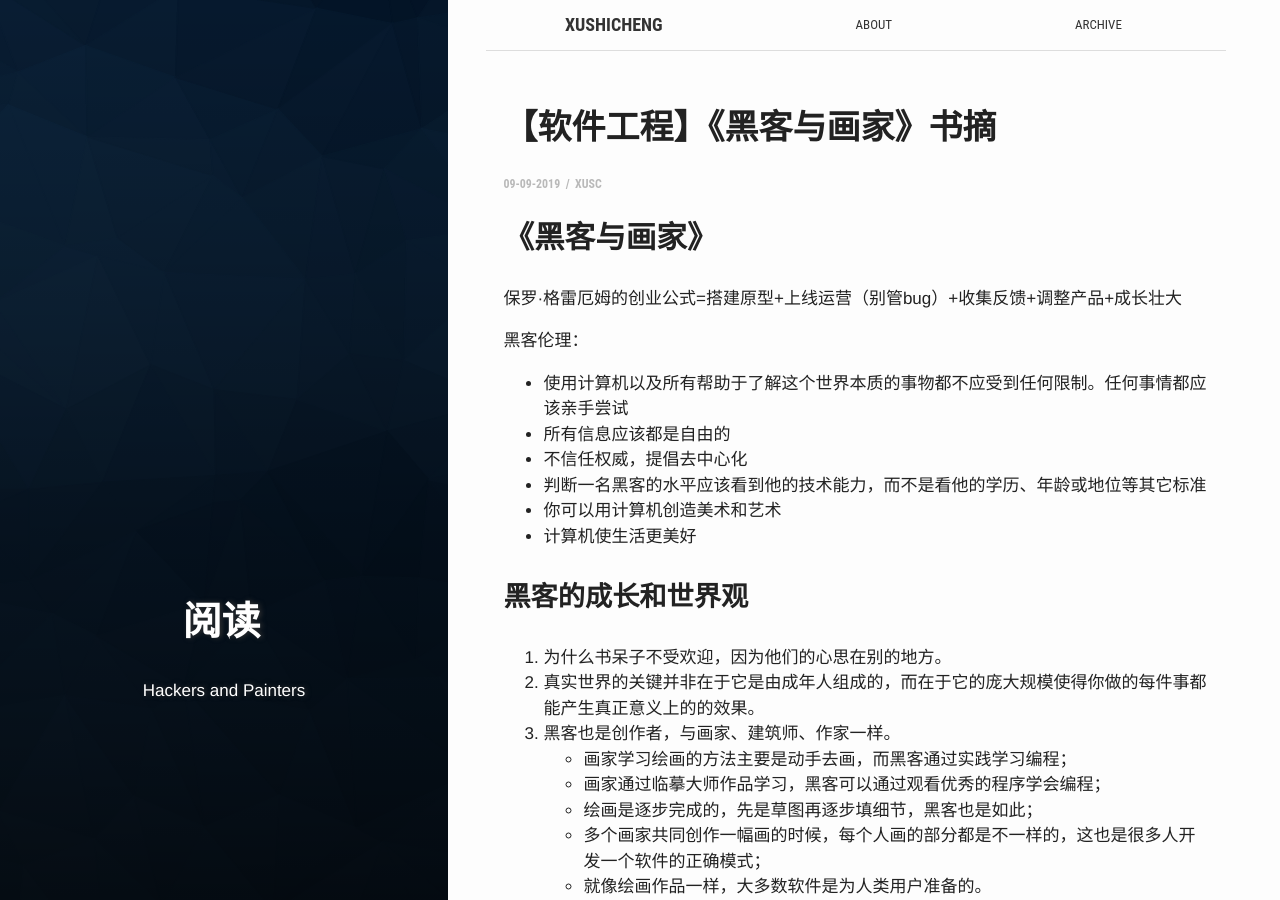
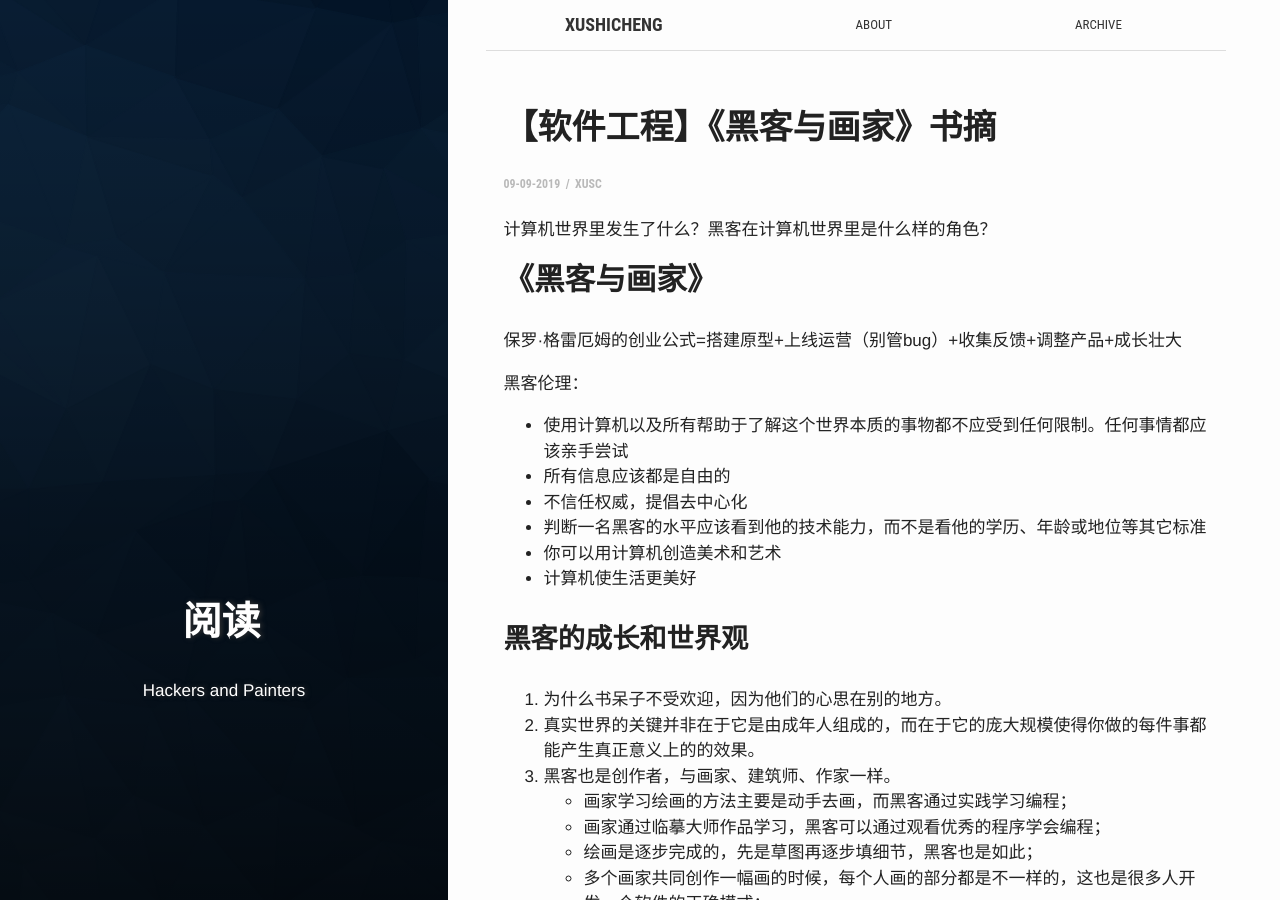
Before and after one commit to PetePro/PetePro.github.io, a Jekyll site: the page built from _posts/2019-09-09-hackers-and-painters.markdown, in a window 1280 px wide and 900 px high. Built offline with Jekyll 4.4.1, drawn with Linux system fonts in a browser that asks for light colours; some web fonts are replaced.

Commit message:
Update 2019-09-09-hackers-and-painters.markdown

```diff
--- a/_posts/2019-09-09-hackers-and-painters.markdown
+++ b/_posts/2019-09-09-hackers-and-painters.markdown
@@ -8,6 +8,8 @@
 tags: '阅读'
 author: xusc
 ---
+
+计算机世界里发生了什么？黑客在计算机世界里是什么样的角色？
 
 ## 《黑客与画家》
 保罗·格雷厄姆的创业公式=搭建原型+上线运营（别管bug）+收集反馈+调整产品+成长壮大
```
